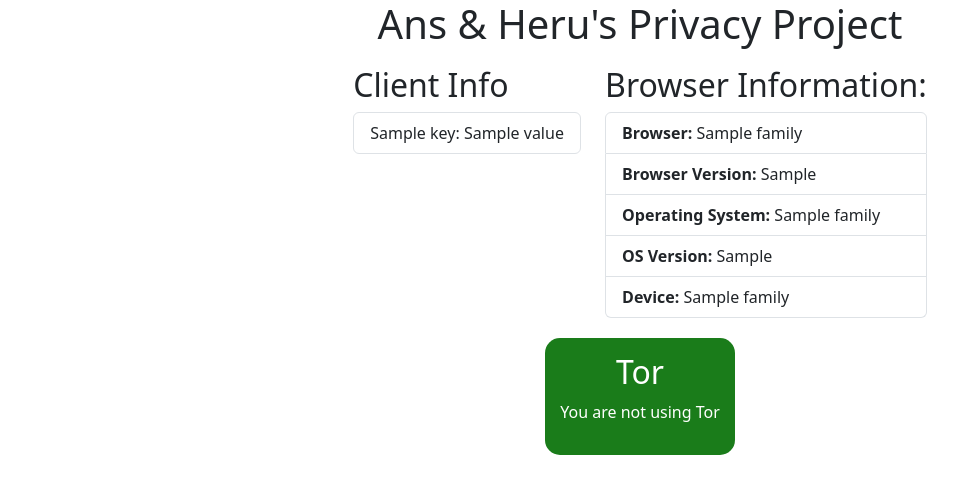
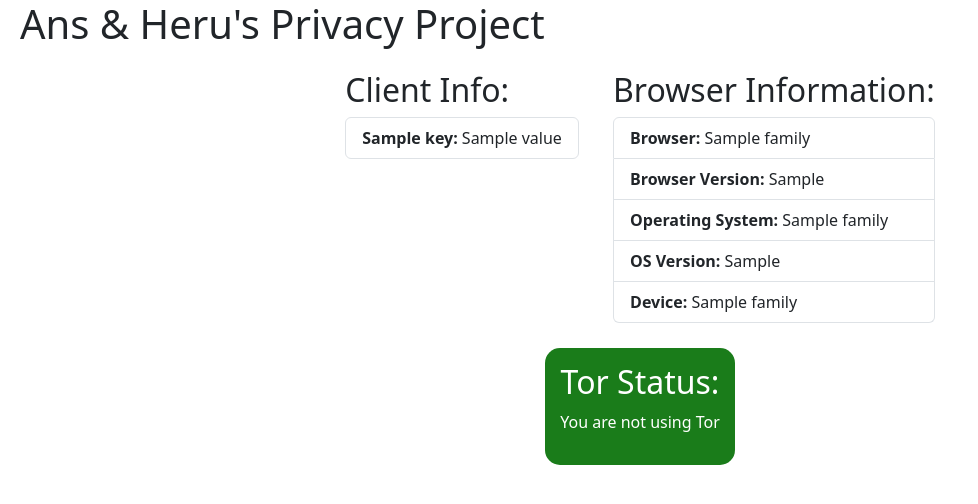
Before and after one commit to HeruAvila/privacy_project, a Django app: template templates/mainapp/index.html in a window 1280 px wide. Shown: the top 504 px of the page, without its empty margins (0-978 px from the left). Run offline with Django 5.2, Linux system fonts and the light colour scheme; the template is opened without the code that fills it: most values are stand-ins (such as "Sample title", 1, 10 or a date in 2020); some libraries are stand-ins or nearby versions.

Commit message:
testing with style v11, small changes

```diff
--- a/templates/mainapp/index.html
+++ b/templates/mainapp/index.html
@@ -9,19 +9,19 @@
     <title>Privacy Project</title>
 </head>
 <body style="text-align:center;justify-content:center;align-items:center;">
-    <div style="text-align:center">
+    <div style="text-align:left;padding-left:20px">
         <h1>Ans & Heru's Privacy Project</h1>
     </div>
     <div style="text-align:center;justify-content:center;align-items:center">
-        <div style="text-align:left; margin:10px;border-radius:15px;max-width:400px;display:inline-block">
-            <h2>Client Info</h2>
+        <div style="text-align:left; margin:15px;border-radius:15px;max-width:400px;display:inline-block">
+            <h2>Client Info:</h2>
             <ul class="list-group list-group-light">
             {% for key, value in json_info.items %}
-                <li class="list-group-item">{{key}}: {{value}}</li>
+                <li class="list-group-item"><b>{{key}}:</b> {{value}}</li>
             {% endfor %}
             </ul>
         </div>
-        <div style="text-align:left; margin:10px;border-radius:15px;max-width:400px;display:inline-block">
+        <div style="text-align:left; margin:15px;border-radius:15px;max-width:400px;display:inline-block">
             <h2>Browser Information:</h2>
             <ul class="list-group list-group-light">
                 <li class="list-group-item"><b>Browser:</b> {{ browser_info.browser.family }}</li>
@@ -38,7 +38,7 @@
         {% else %}
         <div style="text-align:center; padding:15px; margin:10px; border-radius:15px;max-width:200px;justify-content:center;align-items:center;background-color:#1a7c1a">
         {% endif %}
-        <h2 style="color:white">Tor</h2>
+        <h2 style="color:white">Tor Status:</h2>
         {% if tor_in_use %}
         <p style="color:white">You are using Tor</p>
         {% else %}
```
